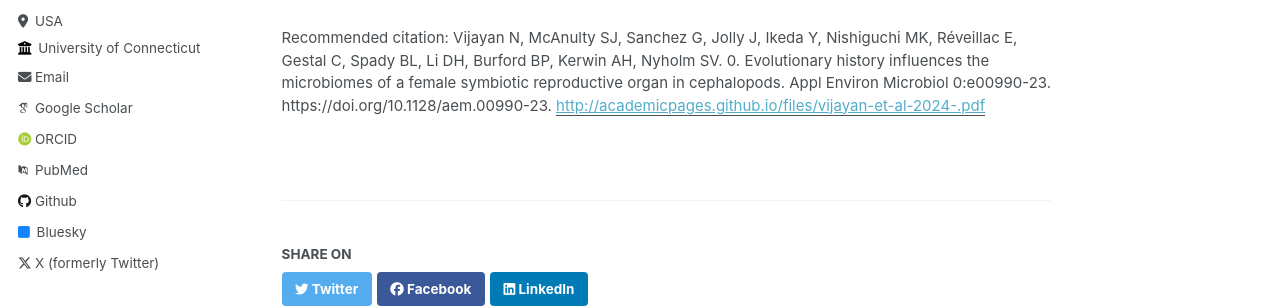
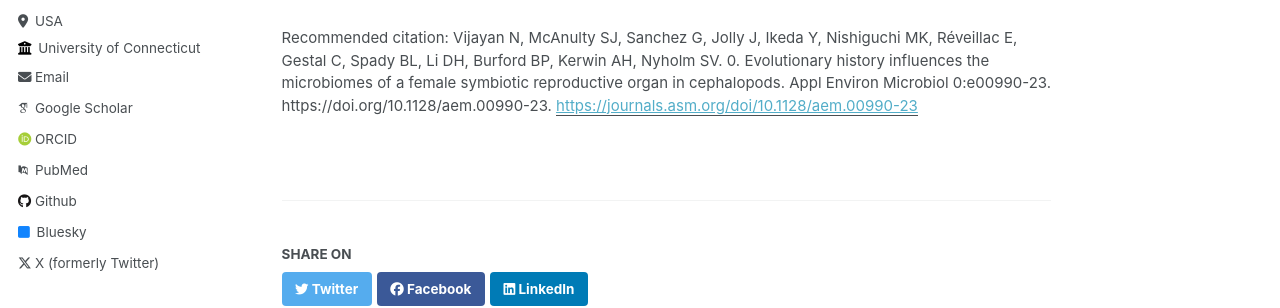
Before and after one commit to nidhivijayan/nidhivijayan.github.io, a Jekyll site: the page built from _publications/2024-02-17-paper-title-number-4.md, in a window 1280 px wide and 983 px high. Shown: the part 374-682 px from the top of the window. Built offline with Jekyll 4.4.1, drawn with Linux system fonts in a browser that asks for light colours; some web fonts are replaced; part of the change alters nothing that is shown.

Commit message:
Update 2024-02-17-paper-title-number-4.md

```diff
--- a/_publications/2024-02-17-paper-title-number-4.md
+++ b/_publications/2024-02-17-paper-title-number-4.md
@@ -5,7 +5,7 @@ permalink: /publication/2024-02-17-paper-title-number-4
 excerpt: '.'
 date: 2024-02-17
 venue: 'ASM AEM'
-paperurl: 'http://academicpages.github.io/files/vijayan-et-al-2024-.pdf'
+paperurl: 'https://journals.asm.org/doi/10.1128/aem.00990-23'
 citation: 'Vijayan N, McAnulty SJ, Sanchez G, Jolly J, Ikeda Y, Nishiguchi MK, Réveillac E, Gestal C, Spady BL, Li DH, Burford BP, Kerwin AH, Nyholm SV. 0. Evolutionary history influences the microbiomes of a female symbiotic reproductive organ in cephalopods. Appl Environ Microbiol 0:e00990-23.
 https://doi.org/10.1128/aem.00990-23.'
 ---
```
